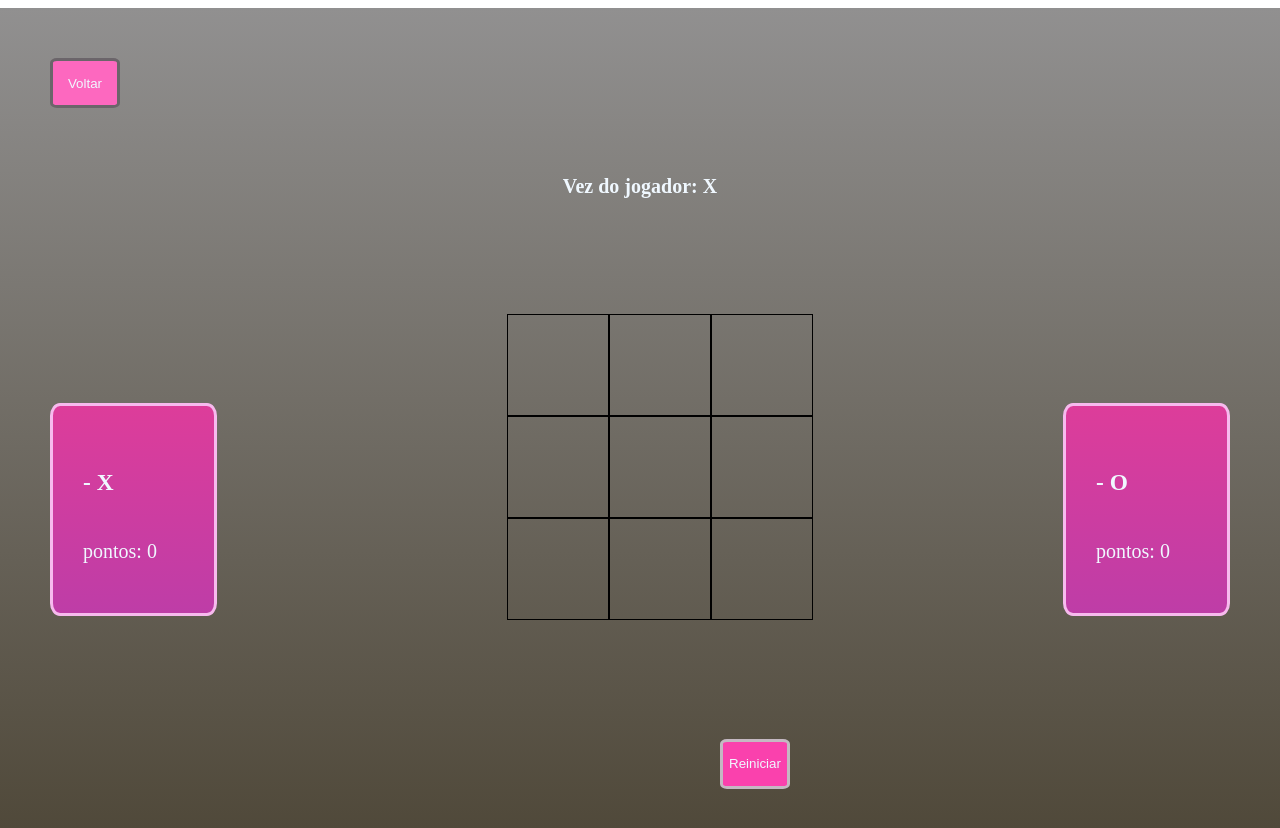
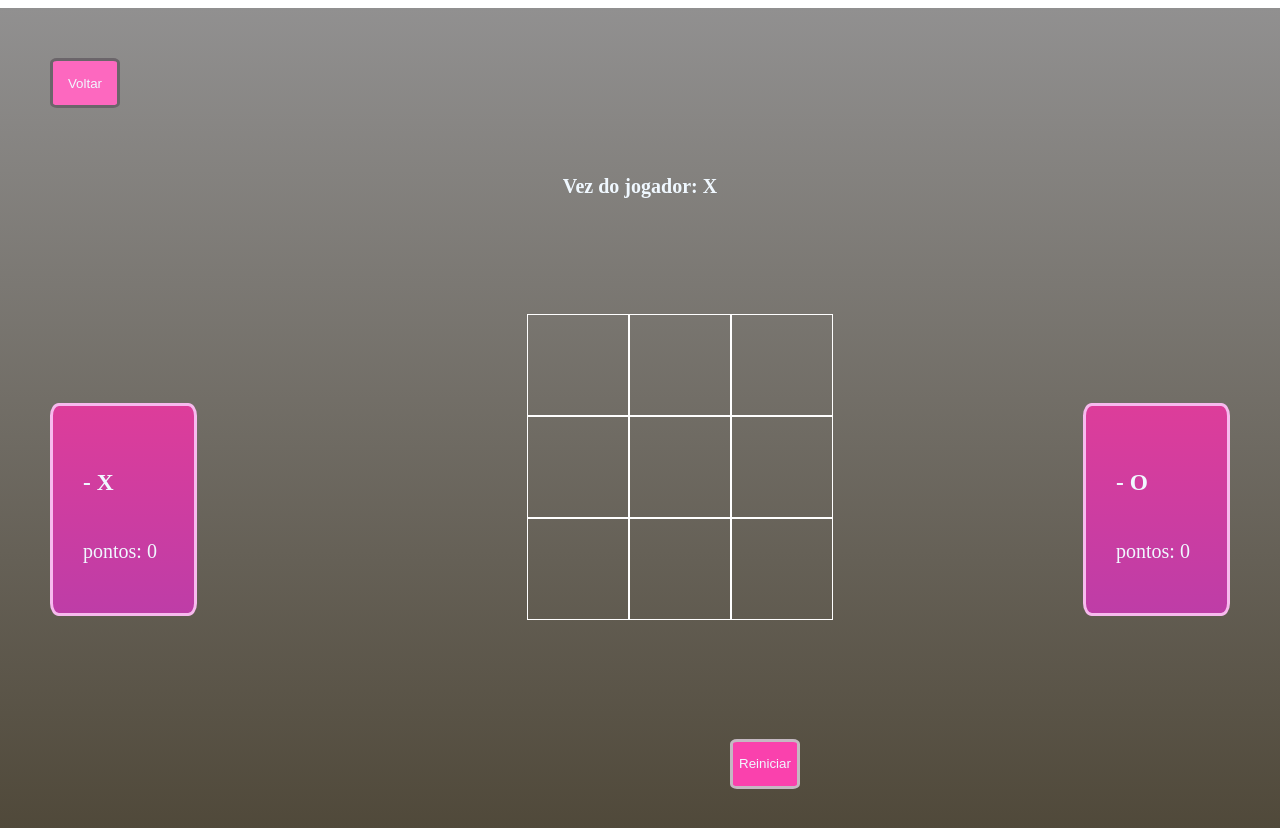
Before and after one commit to gabemagioli/trainee-orcestra-jogoDaVelha, a React (Vite) app: page /jogo in a window 1280 px wide. Built offline with nearby package versions, Linux system fonts and the light colour scheme.

Commit message:
estilização

```diff
--- a/src/pages/jogo/jogo.module.css
+++ b/src/pages/jogo/jogo.module.css
@@ -30,8 +30,8 @@
     width: 70px;
     height: 50px;
     border: solid rgb(196, 184, 194);
-    margin-left: 720px;
-    margin-top: -20px;
+    margin-left: 730px;
+    margin-top: -40px;
 }
 
 .vezJogador{
@@ -77,13 +77,9 @@
     flex-direction:column;
 }
 
-
-
-
-
 /* tabuleiro */
 .tabuleiro{
-    margin-left:50px;
+    margin-left:90px;
     margin-top:60px;
 }
 .tabuLinha{
@@ -100,5 +96,5 @@
     flex-direction: row;
     cursor: pointer;
     font-size: 60px;
-    border: 1px solid #000
+    border: 1px solid white
 }
```
